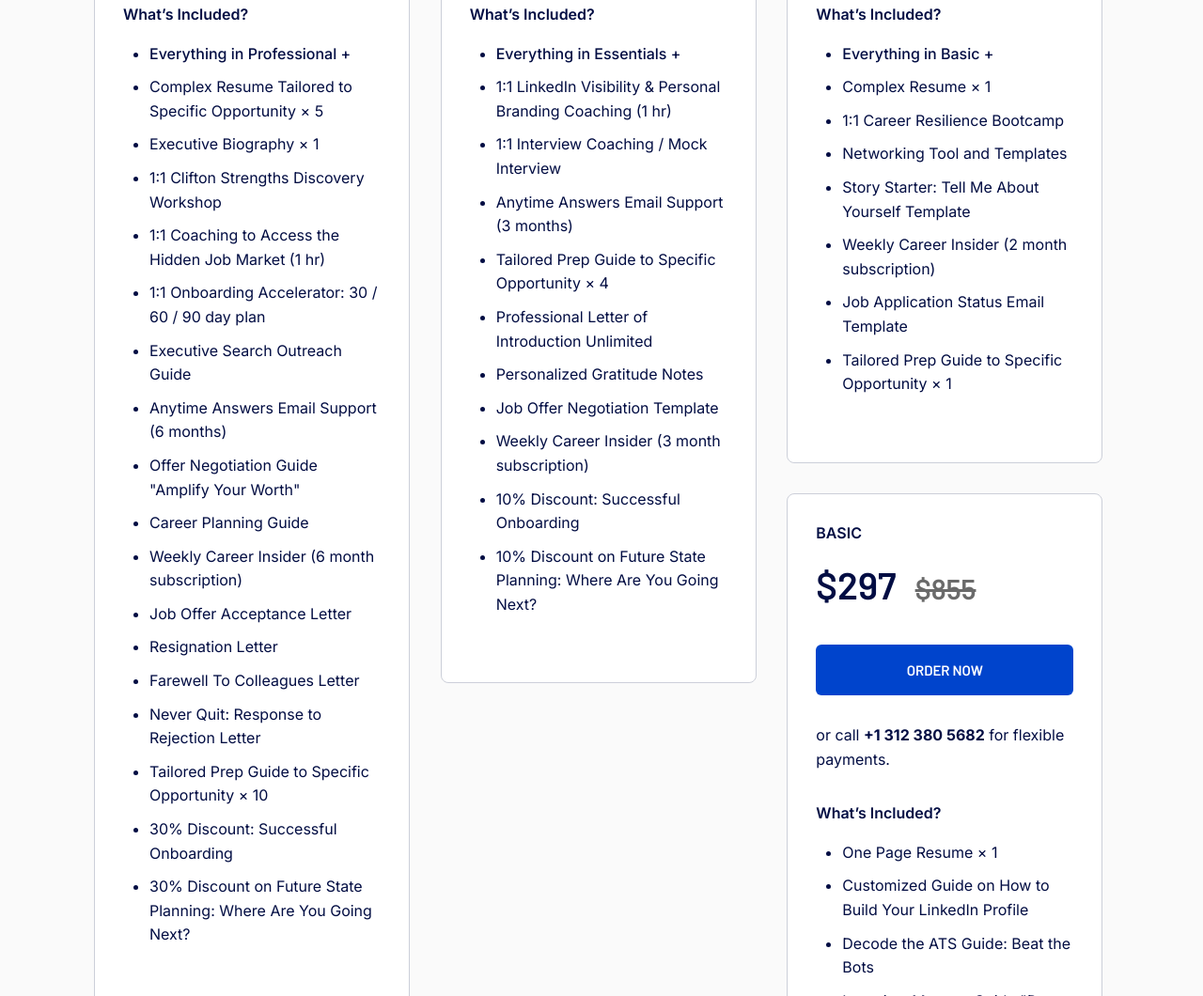
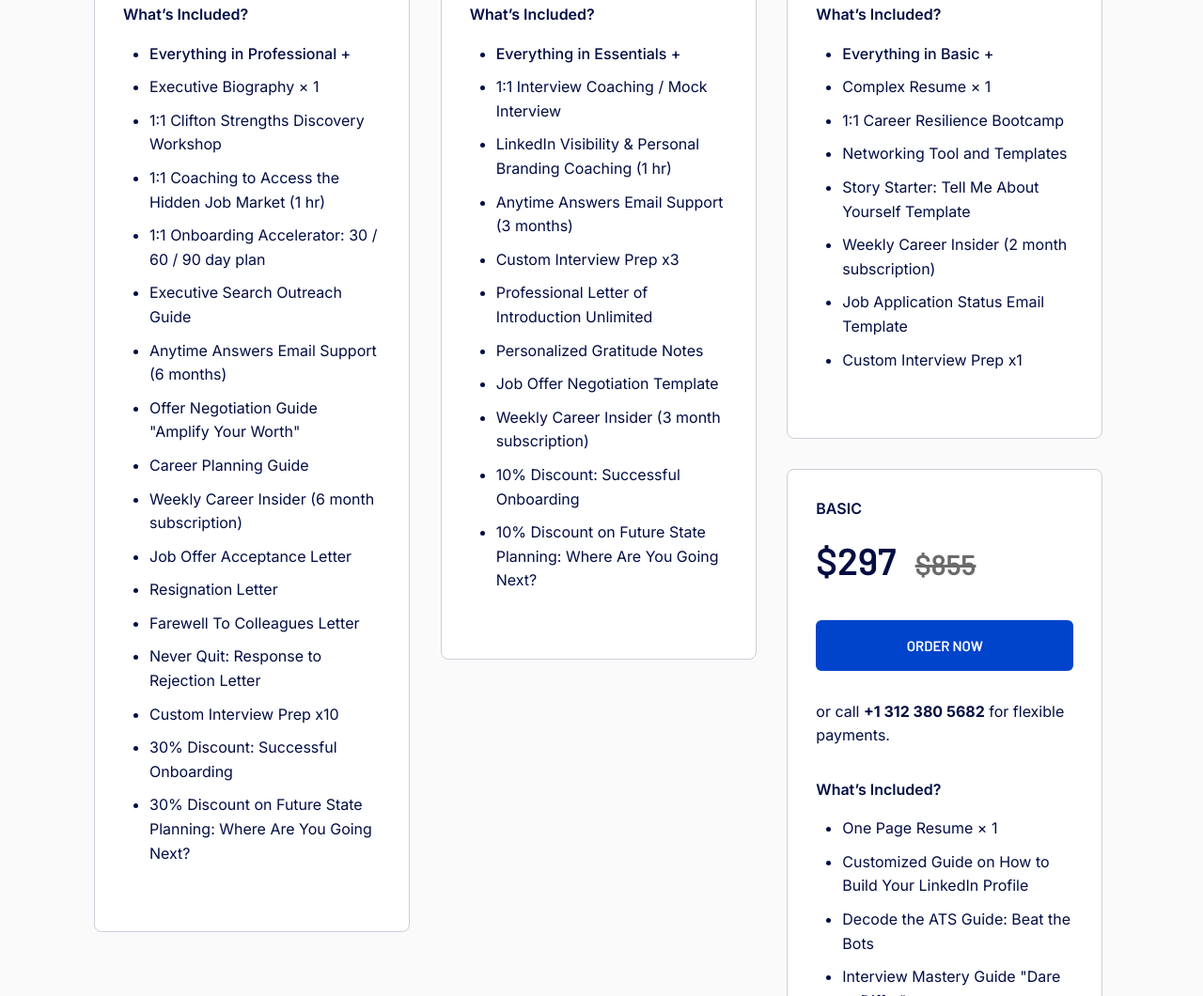
Before and after one commit to aunnaemeka/MissFitCoaching, a plain HTML site: page pages/resume.html in a window 1280 px wide. Shown: the part 6655-7715 px from the top of the page at 94% size. Drawn offline with nearby package versions, Linux system fonts and the light colour scheme; a script that the page names is missing.

Commit message:
fix pricing grid

```diff
--- a/pages/resume.html
+++ b/pages/resume.html
@@ -442,7 +442,6 @@
           <h4 class="pricing__included-title">What’s Included?</h4>
           <ul class="pricing__features">
               <li class="pricing__feature-bold">Everything in Professional +</li>
-              <li>Complex Resume Tailored to Specific Opportunity × 5</li>
               <li>Executive Biography × 1</li>
               <li>1:1 Clifton Strengths Discovery Workshop</li>
               <li>1:1 Coaching to Access the Hidden Job Market (1 hr)</li>
@@ -456,7 +455,7 @@
               <li>Resignation Letter</li>
               <li>Farewell To Colleagues Letter</li>
               <li>Never Quit: Response to Rejection Letter</li>
-              <li>Tailored Prep Guide to Specific Opportunity × 10</li>
+              <li>Custom Interview Prep x10</li>
               <li>30% Discount: Successful Onboarding</li>
               <li>30% Discount on Future State Planning: Where Are You Going Next?</li>
           </ul>
@@ -471,10 +470,10 @@
           <h4 class="pricing__included-title">What’s Included?</h4>
           <ul class="pricing__features">
               <li class="pricing__feature-bold">Everything in Essentials +</li>
-              <li>1:1 LinkedIn Visibility & Personal Branding Coaching (1 hr)</li>
               <li>1:1 Interview Coaching / Mock Interview</li>
+              <li>LinkedIn Visibility & Personal Branding Coaching (1 hr)</li>
               <li>Anytime Answers Email Support (3 months)</li>
-              <li>Tailored Prep Guide to Specific Opportunity × 4</li>
+              <li>Custom Interview Prep x3</li>
               <li>Professional Letter of Introduction Unlimited</li>
               <li>Personalized Gratitude Notes</li>
               <li>Job Offer Negotiation Template</li>
@@ -499,7 +498,7 @@
               <li>Story Starter: Tell Me About Yourself Template</li>
               <li>Weekly Career Insider (2 month subscription)</li>
               <li>Job Application Status Email Template</li>
-              <li>Tailored Prep Guide to Specific Opportunity × 1</li>
+              <li>Custom Interview Prep x1</li>
           </ul>
       </div>
 
```
